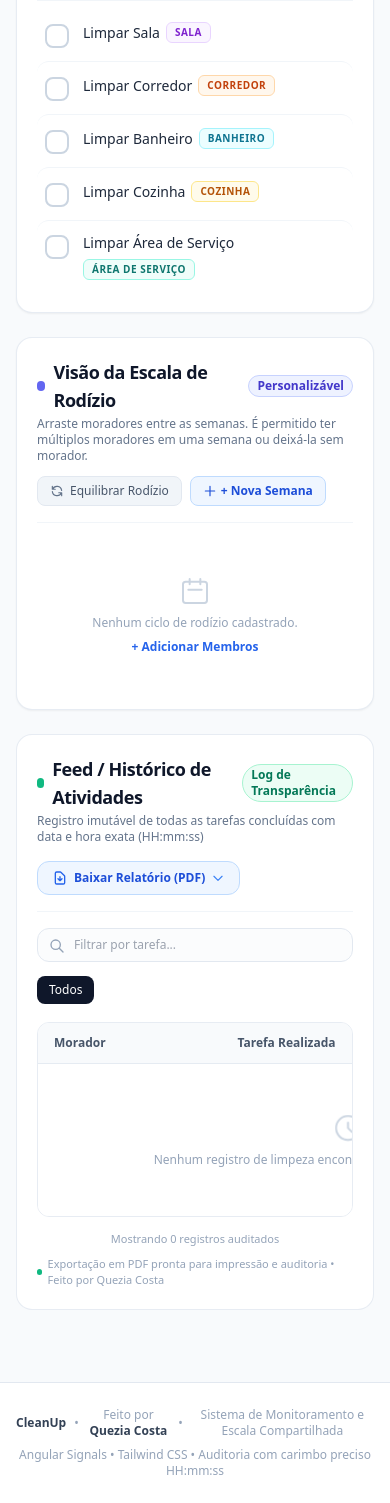
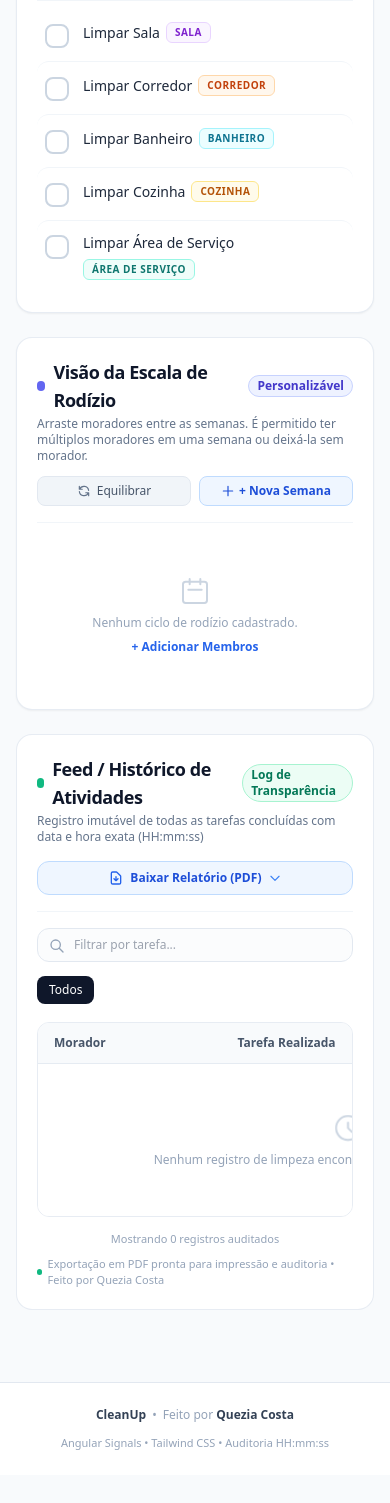
Before and after one commit to quezinhacosta/cleanUp, an Angular app: page / in a window 390 px wide. Shown: the part 919-2422 px from the top of the page. After the commit the page ends 2394 px from the top, so only its background shows below. Built offline with nearby package versions, Linux system fonts and the light colour scheme.

Commit message:
responsividade

```diff
--- a/src/app/app.html
+++ b/src/app/app.html
@@ -57,16 +57,16 @@
 
   <!-- Rodapé Clean & Moderno -->
   <footer class="bg-white border-t border-slate-200 mt-12 py-6 text-center text-xs text-slate-400">
-    <div class="max-w-7xl mx-auto px-4 flex flex-col sm:flex-row items-center justify-between gap-2">
-      <div class="flex items-center space-x-2">
+    <div class="max-w-7xl mx-auto px-4 sm:px-6 lg:px-8 flex flex-col sm:flex-row items-center justify-between gap-3 text-center sm:text-left">
+      <div class="flex flex-wrap items-center justify-center sm:justify-start gap-1.5">
         <span class="font-bold text-slate-700">CleanUp</span>
         <span>&bull;</span>
         <span>Feito por <strong class="text-slate-700 font-semibold">Quezia Costa</strong></span>
-        <span>&bull;</span>
-        <span>Sistema de Monitoramento e Escala Compartilhada</span>
+        <span class="hidden md:inline">&bull;</span>
+        <span class="hidden md:inline">Sistema de Monitoramento e Escala Compartilhada</span>
       </div>
-      <div>
-        <span>Angular Signals &bull; Tailwind CSS &bull; Auditoria com carimbo preciso HH:mm:ss</span>
+      <div class="text-[11px] sm:text-xs text-slate-400">
+        <span>Angular Signals &bull; Tailwind CSS &bull; Auditoria HH:mm:ss</span>
       </div>
     </div>
   </footer>
--- a/src/app/components/escala-rodizio/escala-rodizio.component.ts
+++ b/src/app/components/escala-rodizio/escala-rodizio.component.ts
@@ -28,29 +28,29 @@ import { EscalaSemana, Morador } from '../../models/cleanup.model';
         </div>
 
         <!-- Botões de Ação da Escala -->
-        <div class="flex items-center gap-2 self-start sm:self-auto">
+        <div class="flex flex-wrap items-center gap-2 w-full sm:w-auto">
           <button
             type="button"
             (click)="service.redefinirEscala()"
-            class="inline-flex items-center text-xs font-medium text-slate-600 hover:text-slate-900 bg-slate-100 hover:bg-slate-200 px-3 py-1.5 rounded-lg transition-colors border border-slate-200"
+            class="flex-1 sm:flex-none inline-flex items-center justify-center text-xs font-medium text-slate-600 hover:text-slate-900 bg-slate-100 hover:bg-slate-200 px-3 py-1.5 rounded-lg transition-colors border border-slate-200"
             title="Redistribuir moradores automaticamente em ciclo equilibrado"
           >
             <svg class="w-3.5 h-3.5 mr-1.5 text-slate-500" fill="none" viewBox="0 0 24 24" stroke="currentColor">
               <path stroke-linecap="round" stroke-linejoin="round" stroke-width="2" d="M4 4v5h.582m15.356 2A8.001 8.001 0 004.582 9m0 0H9m11 11v-5h-.581m0 0a8.003 8.003 0 01-15.357-2m15.357 2H15" />
             </svg>
-            Equilibrar Rodízio
+            <span>Equilibrar</span>
           </button>
 
           <button
             type="button"
             (click)="service.adicionarSemanaNaEscala()"
-            class="inline-flex items-center text-xs font-semibold text-blue-700 hover:text-blue-800 bg-blue-50 hover:bg-blue-100 px-3 py-1.5 rounded-lg transition-colors border border-blue-200"
+            class="flex-1 sm:flex-none inline-flex items-center justify-center text-xs font-semibold text-blue-700 hover:text-blue-800 bg-blue-50 hover:bg-blue-100 px-3 py-1.5 rounded-lg transition-colors border border-blue-200"
             title="Adicionar mais uma semana à escala"
           >
             <svg class="w-3.5 h-3.5 mr-1" fill="none" viewBox="0 0 24 24" stroke="currentColor">
               <path stroke-linecap="round" stroke-linejoin="round" stroke-width="2" d="M12 4v16m8-8H4" />
             </svg>
-            + Nova Semana
+            <span>+ Nova Semana</span>
           </button>
         </div>
       </div>
@@ -143,7 +143,7 @@ import { EscalaSemana, Morador } from '../../models/cleanup.model';
                     <button
                       type="button"
                       (click)="removerSemana(semana.semanaId)"
-                      class="text-slate-300 hover:text-red-500 p-0.5 rounded transition-colors opacity-0 group-hover:opacity-100"
+                      class="text-slate-300 hover:text-red-500 p-0.5 rounded transition-colors opacity-70 sm:opacity-0 sm:group-hover:opacity-100"
                       title="Excluir esta semana da escala"
                     >
                       <svg class="w-3.5 h-3.5" fill="none" viewBox="0 0 24 24" stroke="currentColor">
--- a/src/app/components/gerenciar-membros/gerenciar-membros.component.ts
+++ b/src/app/components/gerenciar-membros/gerenciar-membros.component.ts
@@ -63,7 +63,7 @@ import { Morador } from '../../models/cleanup.model';
                 />
               </div>
 
-              <div class="flex items-center justify-between pt-1">
+              <div class="flex flex-col sm:flex-row sm:items-center justify-between gap-2.5 pt-1">
                 <span class="text-[11px] text-slate-500">
                   O rodízio da escala é atualizado automaticamente ao adicionar.
                 </span>
@@ -71,7 +71,7 @@ import { Morador } from '../../models/cleanup.model';
                   type="button"
                   (click)="adicionar()"
                   [disabled]="!novoNome.trim()"
-                  class="px-4 py-2 text-xs font-semibold text-white bg-blue-600 hover:bg-blue-700 disabled:opacity-50 rounded-xl shadow-xs transition-colors"
+                  class="w-full sm:w-auto text-center px-4 py-2 text-xs font-semibold text-white bg-blue-600 hover:bg-blue-700 disabled:opacity-50 rounded-xl shadow-xs transition-colors shrink-0"
                 >
                   Adicionar Membro
                 </button>
--- a/src/app/components/historico-atividades/historico-atividades.component.ts
+++ b/src/app/components/historico-atividades/historico-atividades.component.ts
@@ -30,14 +30,14 @@ import { Morador } from '../../models/cleanup.model';
         </div>
 
         <!-- Ações do Cabeçalho: Baixar PDF & Limpar -->
-        <div class="flex items-center space-x-2 self-start md:self-auto">
+        <div class="flex flex-wrap items-center gap-2 w-full sm:w-auto">
 
           <!-- Botão Baixar Relatório PDF com Toggle de Clique -->
-          <div class="relative">
+          <div class="relative flex-1 sm:flex-none">
             <button
               type="button"
               (click)="alternarMenuPdf()"
-              class="inline-flex items-center px-3.5 py-2 rounded-xl bg-blue-50 text-blue-700 hover:bg-blue-100 font-semibold text-xs border border-blue-200 shadow-2xs transition-colors cursor-pointer"
+              class="w-full sm:w-auto inline-flex items-center justify-center px-3.5 py-2 rounded-xl bg-blue-50 text-blue-700 hover:bg-blue-100 font-semibold text-xs border border-blue-200 shadow-2xs transition-colors cursor-pointer"
               title="Exportar relatórios em PDF"
             >
               <svg class="w-4 h-4 mr-1.5 text-blue-600" fill="none" viewBox="0 0 24 24" stroke="currentColor">
@@ -59,7 +59,7 @@ import { Morador } from '../../models/cleanup.model';
             @if (menuPdfAberto()) {
               <div class="fixed inset-0 z-40" (click)="fecharMenuPdf()"></div>
 
-              <div class="absolute right-0 mt-2 w-72 bg-white rounded-xl shadow-xl border border-slate-200 py-2 z-50 animate-in fade-in zoom-in-95 duration-100">
+              <div class="absolute right-0 mt-2 w-72 max-w-[calc(100vw-2rem)] bg-white rounded-xl shadow-xl border border-slate-200 py-2 z-50 animate-in fade-in zoom-in-95 duration-100">
                 <div class="px-3.5 py-1.5 border-b border-slate-100">
                   <p class="text-[11px] font-bold text-slate-400 uppercase tracking-wider">Exportar Relatório PDF</p>
                   <p class="text-[10px] text-slate-500">Documento formatado para conferência de tarefas</p>
```
